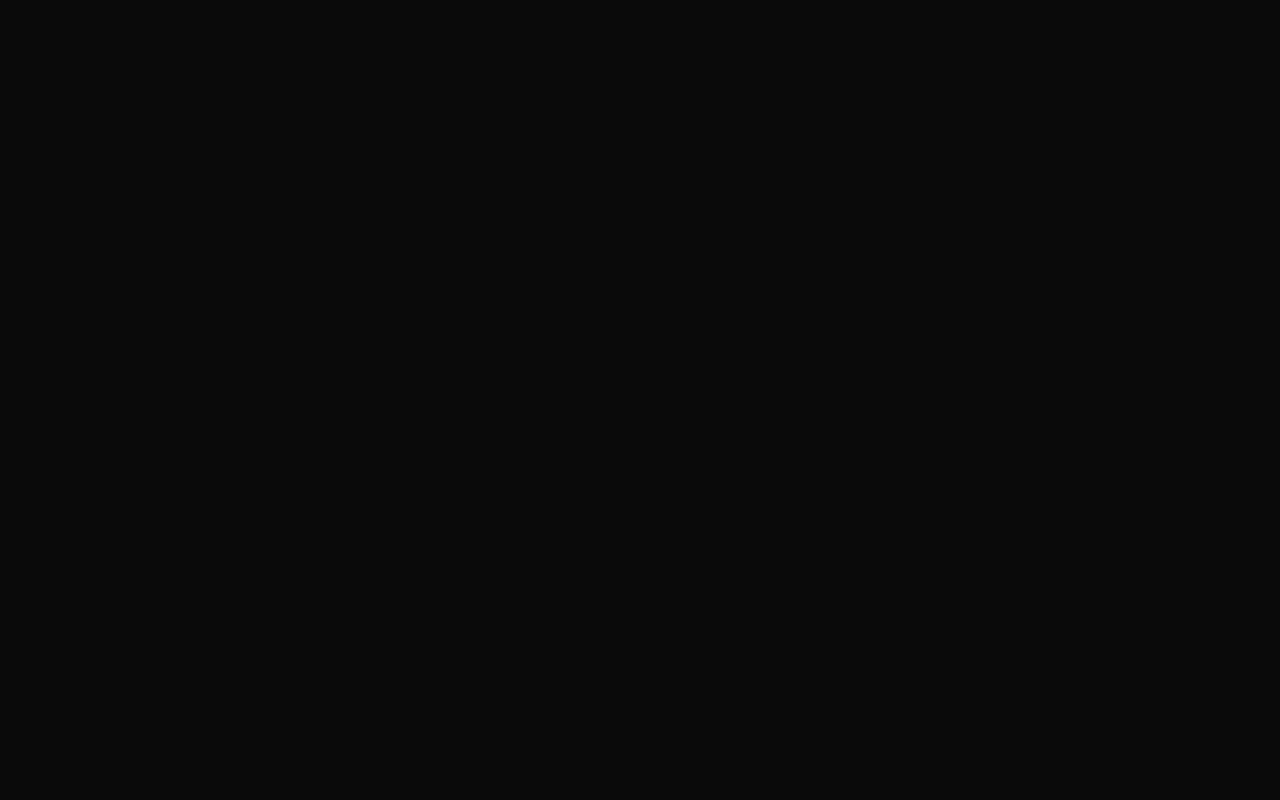
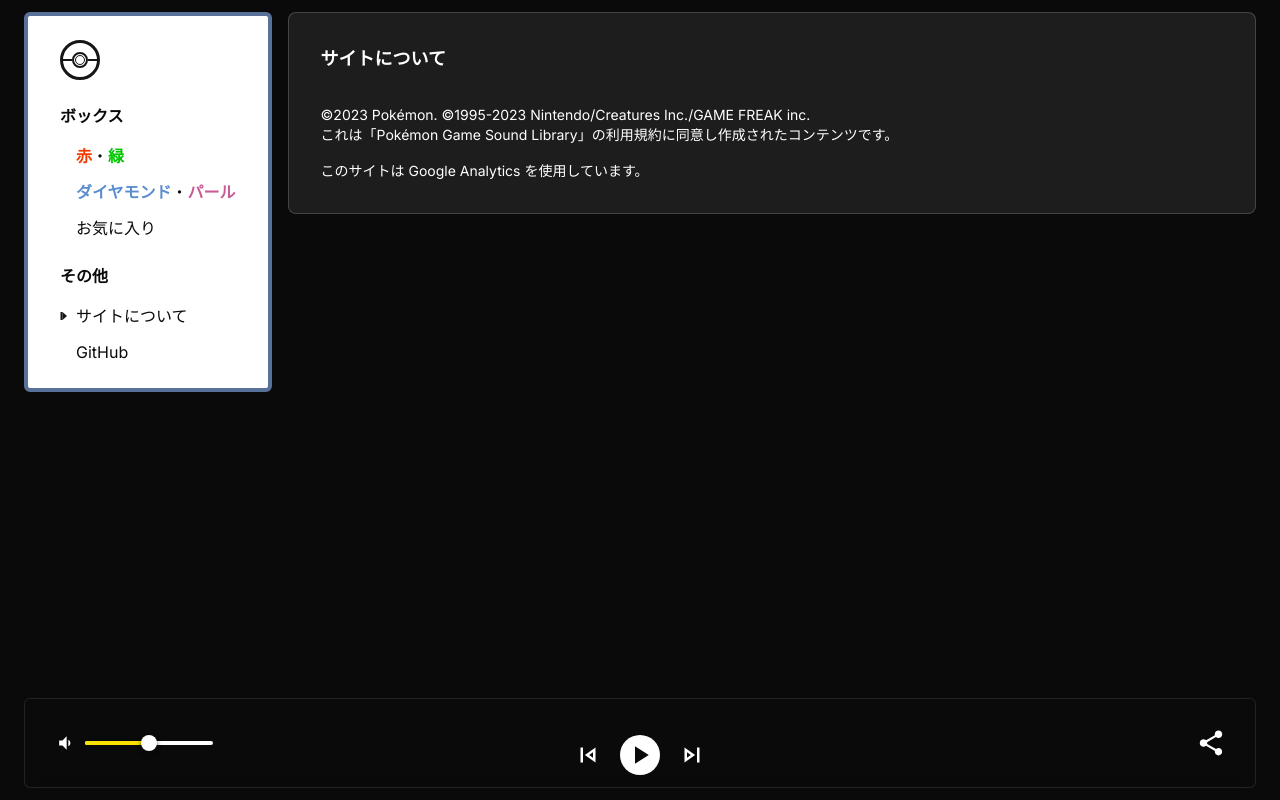
Before and after one commit to y-hiraoka/dp-soundlibrary, a Next.js app: page /about in a window 1280 px wide. Before the commit this address had no page. Built offline with nearby package versions, Linux system fonts and the light colour scheme.

Commit message:
aboutページ用意

```diff
--- /dev/null
+++ b/src/app/about/page.tsx
@@ -0,0 +1,19 @@
+import type { NextPage } from "next";
+
+const FavoritePage: NextPage = () => {
+  return (
+    <div className="space-y-8 rounded-lg border border-white/[18%] bg-white/[8%] p-8 text-sm text-contrast">
+      <h2 className="text-lg font-bold">サイトについて</h2>
+      <div className="space-y-4">
+        <p>
+          ©2023 Pokémon. ©1995-2023 Nintendo/Creatures Inc./GAME FREAK inc.
+          <br />
+          これは「Pokémon Game Sound Library」の利用規約に同意し作成されたコンテンツです。
+        </p>
+        <p>このサイトは Google Analytics を使用しています。</p>
+      </div>
+    </div>
+  );
+};
+
+export default FavoritePage;
```
